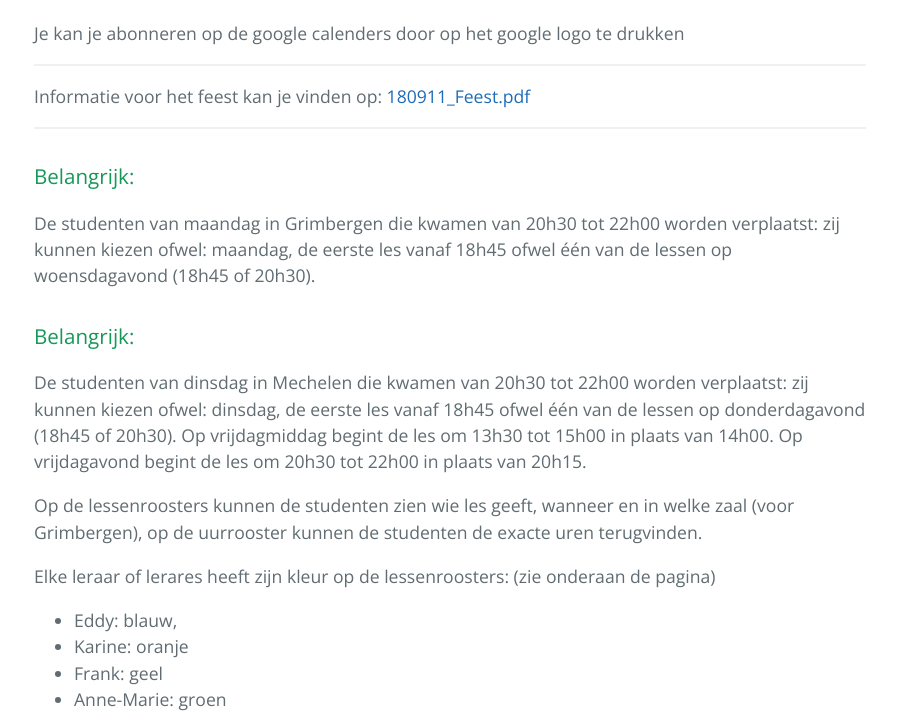
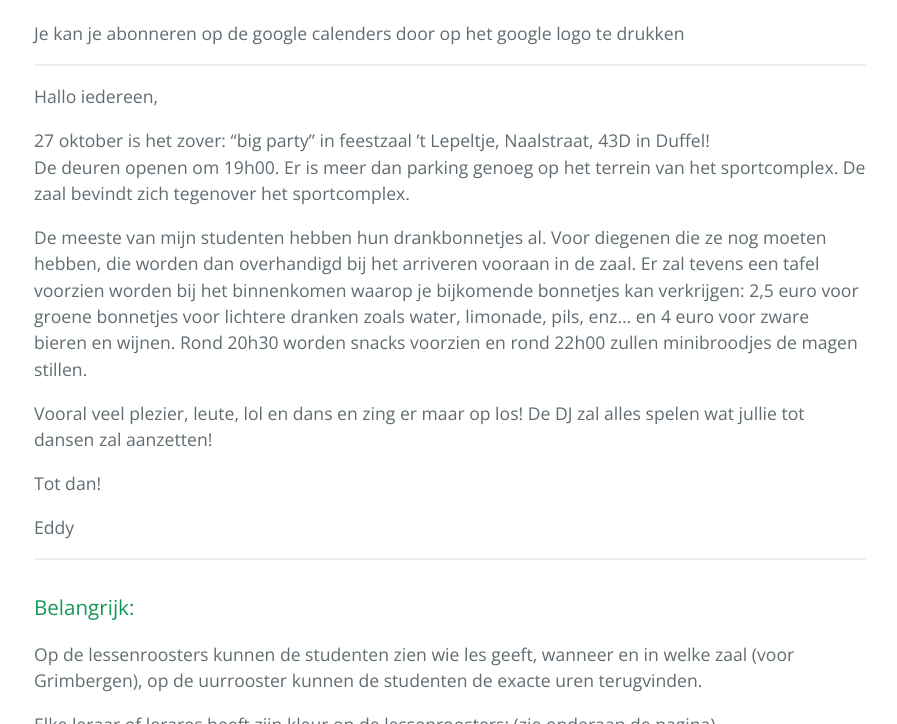
Before and after one commit to joachimVdH/EddyPresent18, a Jekyll site: the page built from index.markdown, in a window 1280 px wide and 900 px high, scrolled down 502 px, cut to the strip 176-900 px from the top of the window. Shown: the whole strip, without its empty margins (190-1087 px from the left). Built offline with Jekyll 4.4.1, drawn with Linux system fonts in a browser that asks for light colours.

Commit message:
aankondiging feest op voorpagina

```diff
--- a/index.markdown
+++ b/index.markdown
@@ -11,17 +11,21 @@ footer: true
 Je kan je abonneren op de google calenders door op het google logo te drukken
 
 ---
-Informatie voor het feest kan je vinden op:
-[180911_Feest.pdf](/flyers/180911_Feest.pdf)
+Hallo iedereen,
 
+27 oktober is het zover: "big party" in feestzaal ’t Lepeltje, Naalstraat, 43D in Duffel!
+De deuren openen om 19h00. Er is meer dan parking genoeg op het terrein van het sportcomplex. De zaal bevindt zich tegenover het sportcomplex.
+
+De meeste van mijn studenten hebben hun drankbonnetjes al. Voor diegenen die ze nog moeten hebben, die worden dan overhandigd bij het arriveren vooraan in de zaal. Er zal tevens een tafel voorzien worden bij het binnenkomen waarop je bijkomende bonnetjes kan verkrijgen: 2,5 euro voor groene bonnetjes voor lichtere dranken zoals water, limonade, pils, enz… en 4 euro voor zware bieren en wijnen. Rond 20h30 worden snacks voorzien en rond 22h00 zullen minibroodjes de magen stillen.
+
+Vooral veel plezier, leute, lol en dans en zing er maar op los! De DJ zal alles spelen wat jullie tot dansen zal aanzetten!
+
+Tot dan!
+
+Eddy
 
 ---
 ### Belangrijk:
-De studenten van maandag in Grimbergen die kwamen van 20h30 tot 22h00 worden verplaatst: zij kunnen kiezen ofwel: maandag, de eerste les vanaf 18h45 ofwel één van de lessen op woensdagavond (18h45 of 20h30).
-### Belangrijk:
-De studenten van dinsdag in Mechelen die kwamen van 20h30 tot 22h00 worden verplaatst: zij kunnen kiezen ofwel: dinsdag, de eerste les vanaf 18h45 ofwel één van de lessen op donderdagavond (18h45 of 20h30).
-Op vrijdagmiddag begint de les om 13h30 tot 15h00 in plaats van 14h00.
-Op vrijdagavond begint de les om 20h30 tot 22h00 in plaats van 20h15.
 
 Op de lessenroosters kunnen de studenten zien wie les geeft, wanneer en in welke zaal (voor Grimbergen), op de uurrooster kunnen de studenten de exacte uren terugvinden.
 
```
